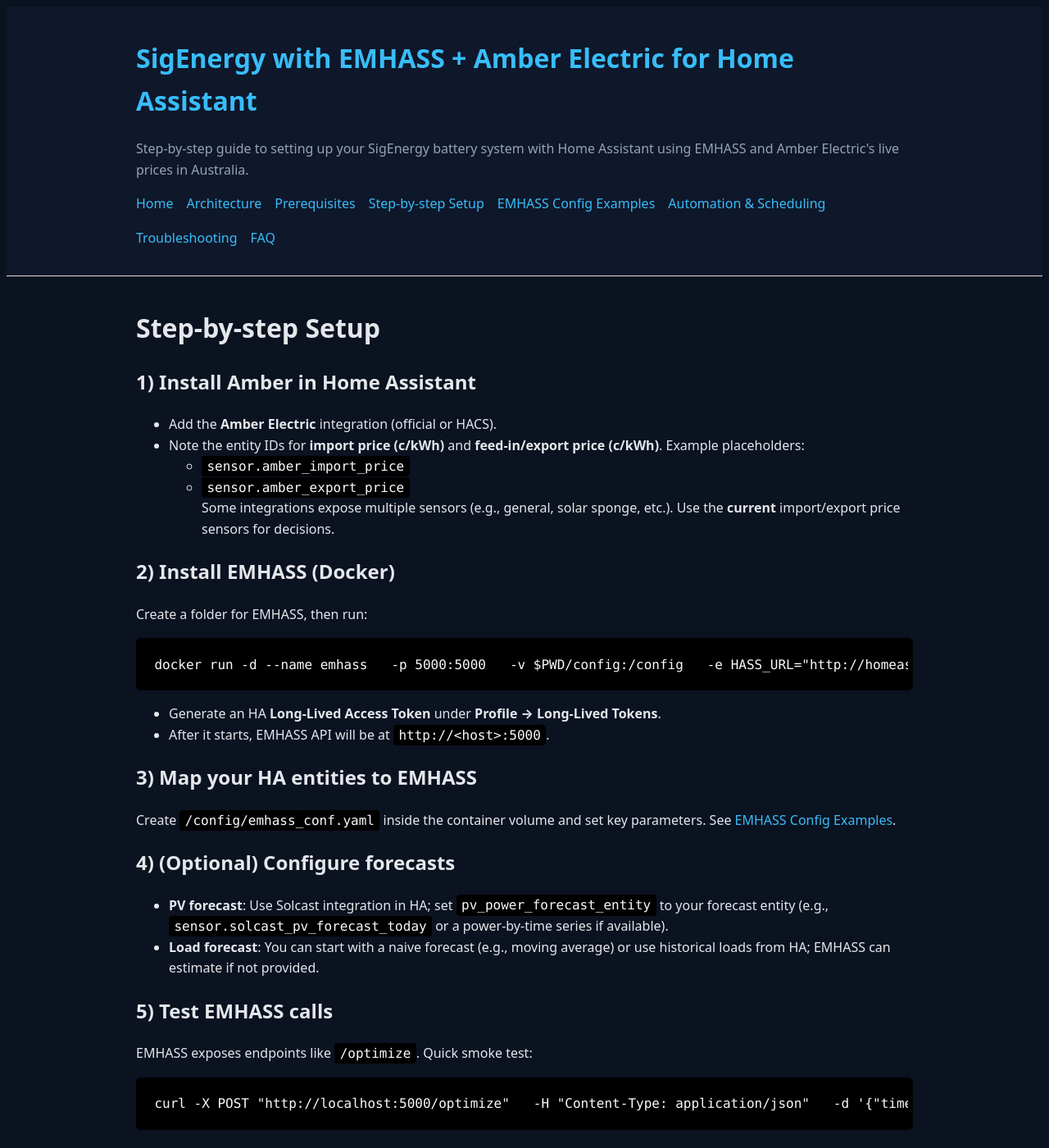
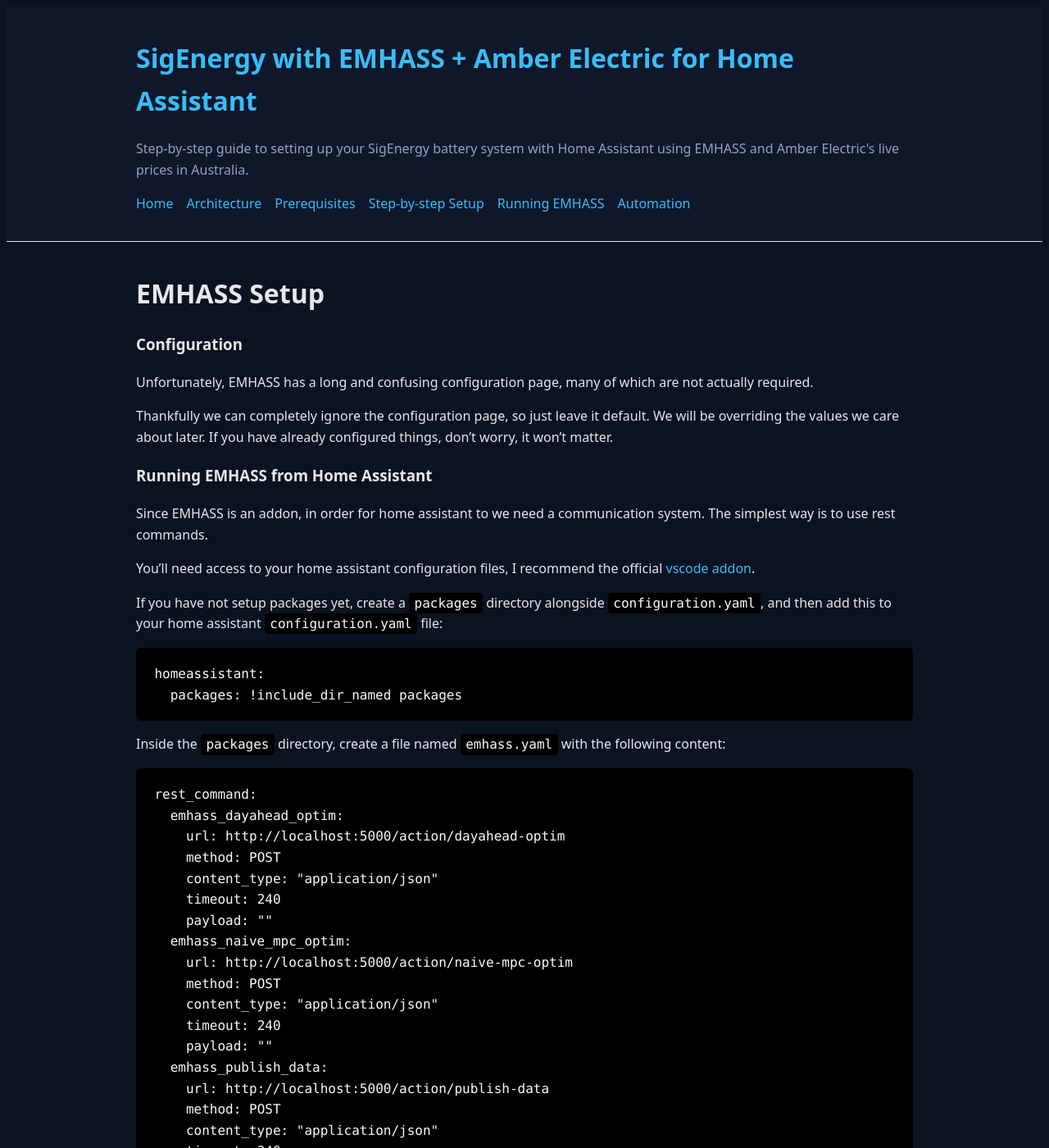
Before and after one commit to BrendanAnnable/brendanannable.github.io, a Jekyll site: the page built from pages/setup.md, in a window 1280 px wide and 1400 px high. Shown: the whole window at 82% size. Built offline with Jekyll 4.4.1, drawn with Linux system fonts in a browser that asks for light colours; some of the changed text lies outside the part shown.

Commit message:
Add some content

````diff
--- a/_config.yml
+++ b/_config.yml
@@ -22,14 +22,10 @@ nav:
     url: /pages/prerequisites.html
   - title: "Step-by-step Setup"
     url: /pages/setup.html
-  - title: "EMHASS Config Examples"
-    url: /pages/emhass-config.html
-  - title: "Automation & Scheduling"
+  - title: "Running EMHASS"
+    url: /pages/emhass.html
+  - title: "Automation"
     url: /pages/automation.html
-  - title: "Troubleshooting"
-    url: /pages/troubleshooting.html
-  - title: "FAQ"
-    url: /pages/faq.html
 highlighter: rouge
 rouge:
   theme: monokai
--- a/pages/setup.md
+++ b/pages/setup.md
@@ -3,46 +3,51 @@ layout: default
 title: Step-by-step Setup
 ---
 
-# Step-by-step Setup
+# EMHASS Setup
 
-## 1) Install Amber in Home Assistant
-- Add the **Amber Electric** integration (official or HACS).
-- Note the entity IDs for **import price (c/kWh)** and **feed-in/export price (c/kWh)**. Example placeholders:
-  - `sensor.amber_import_price`
-  - `sensor.amber_export_price`
-  Some integrations expose multiple sensors (e.g., general, solar sponge, etc.). Use the **current** import/export price sensors for decisions.
+### Configuration
 
-## 2) Install EMHASS (Docker)
-Create a folder for EMHASS, then run:
+Unfortunately, EMHASS has a long and confusing configuration page, many of which are not actually required.
 
-```bash
-docker run -d --name emhass   -p 5000:5000   -v $PWD/config:/config   -e HASS_URL="http://homeassistant.local:8123"   -e HASS_TOKEN="LONG_LIVED_ACCESS_TOKEN"   -e TZ="Australia/Sydney"   --restart unless-stopped   pierdu/emhass:latest
+Thankfully we can completely ignore the configuration page, so just leave it default. We will be overriding the values we care about later. If you have already configured things, don't worry, it won't matter.
+
+### Running EMHASS from Home Assistant
+
+Since EMHASS is an addon, in order for home assistant to we need a communication system. The simplest way is to use rest commands.
+
+You'll need access to your home assistant configuration files, I recommend the official [vscode addon](https://github.com/hassio-addons/addon-vscode).
+
+If you have not setup packages yet, create a `packages` directory alongside `configuration.yaml`, and then add this to your home assistant `configuration.yaml` file:
+
+```
+homeassistant:
+  packages: !include_dir_named packages
 ```
 
-- Generate an HA **Long-Lived Access Token** under **Profile → Long-Lived Tokens**.
-- After it starts, EMHASS API will be at `http://<host>:5000`.
+Inside the `packages` directory, create a file named `emhass.yaml` with the following content:
 
-## 3) Map your HA entities to EMHASS
-Create `/config/emhass_conf.yaml` inside the container volume and set key parameters. See [EMHASS Config Examples](/pages/emhass-config.html).
-
-## 4) (Optional) Configure forecasts
-- **PV forecast**: Use Solcast integration in HA; set `pv_power_forecast_entity` to your forecast entity (e.g., `sensor.solcast_pv_forecast_today` or a power-by-time series if available).
-- **Load forecast**: You can start with a naive forecast (e.g., moving average) or use historical loads from HA; EMHASS can estimate if not provided.
-
-## 5) Test EMHASS calls
-EMHASS exposes endpoints like `/optimize`. Quick smoke test:
-
-```bash
-curl -X POST "http://localhost:5000/optimize"   -H "Content-Type: application/json"   -d '{"timedelta_hours": 24, "prediction_horizon": 24}'
+```yaml
+rest_command:
+  emhass_dayahead_optim:
+    url: http://localhost:5000/action/dayahead-optim
+    method: POST
+    content_type: "application/json"
+    timeout: 240
+    payload: "{{ payload }}"
+  emhass_naive_mpc_optim:
+    url: http://localhost:5000/action/naive-mpc-optim
+    method: POST
+    content_type: "application/json"
+    timeout: 240
+    payload: "{{ payload }}"
+  emhass_publish_data:
+    url: http://localhost:5000/action/publish-data
+    method: POST
+    content_type: "application/json"
+    timeout: 240
+    payload: "{{ payload }}"
 ```
 
-You should receive a JSON schedule with optimal charge/discharge actions.
+Then restart home assistant.
 
-## 6) Schedule runs
-Use cron on the Docker host to run every 15 minutes (Amber updates frequently):
-
-```bash
-*/15 * * * * curl -s -X POST http://localhost:5000/optimize -H "Content-Type: application/json" -d '{"timedelta_hours":24,"prediction_horizon":24}' > /tmp/emhass_last.json
-```
-
-Then apply actions in HA via an automation that reads the EMHASS output (see [Automation & Scheduling](/pages/automation.html)).
+These are the 3 emhass actions we will now be able to execute from home assistant. In this guide we will only use the last two. They all take a payload as a parameter, which will later include all the required information such as the forecasts and solar/battery specs.
````
Also changed, not shown: pages/architecture.md (+4 -2 lines), pages/automation.md (+202 -40 lines), pages/emhass-config.md (deleted, +0 -106 lines), pages/emhass.md (added, +259 -0 lines), pages/faq.md (deleted, +0 -18 lines), pages/troubleshooting.md (deleted, +0 -28 lines), 1 other file.
